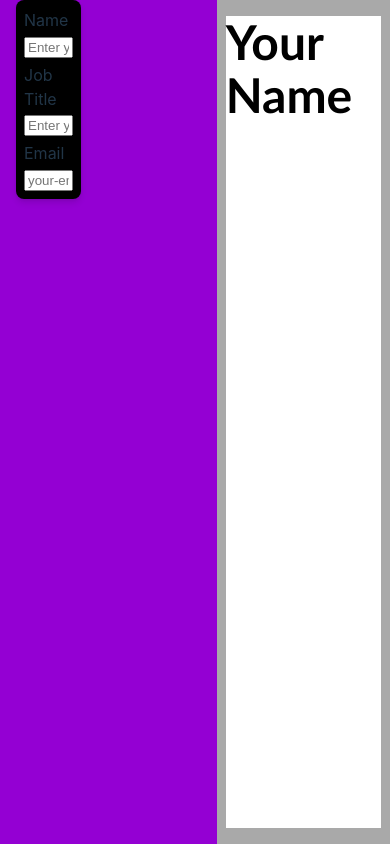
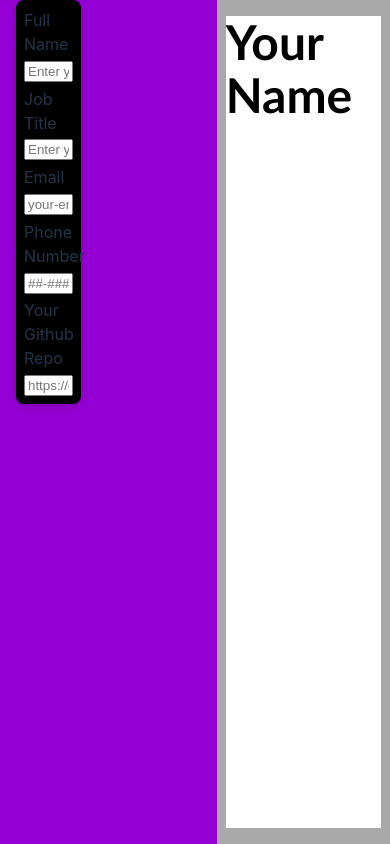
Before and after one commit to gonfuentes112/cvapp, a React (Vite) app: page / in a window 390 px wide. Built offline with nearby package versions, Linux system fonts and the light colour scheme.

Commit message:
feat: add phone and github

```diff
--- a/index.html
+++ b/index.html
@@ -1,8 +1,13 @@
-<!doctype html>
+<!DOCTYPE html>
 <html lang="en">
   <head>
     <meta charset="UTF-8" />
     <meta name="viewport" content="width=device-width, initial-scale=1.0" />
+    <link
+      rel="stylesheet"
+      type="text/css"
+      href="https://cdn.jsdelivr.net/gh/devicons/devicon@latest/devicon.min.css"
+    />
     <title>Cv App</title>
   </head>
   <body>
--- a/src/App.jsx
+++ b/src/App.jsx
@@ -8,7 +8,8 @@ function App() {
   const [title, setTitle] = useState("");
   const [email, setEmail] = useState("");
   const [validEmail, setValidEmail] = useState(true);
-  // const [phone, setPhone] = useState('')
+  const [phone, setPhone] = useState("");
+  const [github, setGithub] = useState("");
 
   function handleEdit(e) {
     const target = e.target;
@@ -18,12 +19,20 @@ function App() {
       setEmail(target.value);
       setValidEmail(target.validity.valid);
     }
+    if (target.className.includes("phoneInput")) setPhone(target.value);
+    if (target.className.includes("githubInput")) setGithub(target.value);
   }
 
   return (
     <>
       <Forms handleEdit={handleEdit} validEmail={validEmail}></Forms>
-      <Cv name={name} title={title} email={email} ></Cv>
+      <Cv
+        name={name}
+        title={title}
+        email={email}
+        phone={phone}
+        github={github}
+      ></Cv>
     </>
   );
 }
--- a/src/components/cv.jsx
+++ b/src/components/cv.jsx
@@ -1,7 +1,9 @@
 import "../styles/cv.css";
 import Email from "./email";
+import Phone from "./phone";
+import Github from "./github";
 
-function Cv({ name, title, email }) {
+function Cv({ name, title, email, phone, github }) {
   if (!name) {
     name = "Your Name";
   }
@@ -10,7 +12,11 @@ function Cv({ name, title, email }) {
       <div className="cv-sheet">
         <h1>{name}</h1>
         <h2>{title}</h2>
-        {email && <Email email={email}/>}
+        <div className="contact-info">
+          {email && <Email email={email} />}
+          {phone && <Phone phone={phone} />}
+          {github && <Github github={github} />}
+        </div>
       </div>
     </div>
   );
--- a/src/components/email.jsx
+++ b/src/components/email.jsx
@@ -1,4 +1,3 @@
-import '../styles/email.css';
 function Email({email}) {
     return <div className='emailContainer'>
     <svg xmlns="http://www.w3.org/2000/svg" viewBox="0 0 24 24">
--- a/src/components/forms.jsx
+++ b/src/components/forms.jsx
@@ -1,34 +1,54 @@
 import "../styles/forms.css";
 
-function Forms({handleEdit, validEmail }) {
+function Forms({ handleEdit, validEmail }) {
   return (
     <div className="forms-body">
       <form>
-        <label htmlFor="nameLabel">Name</label>
+        <label htmlFor="nameInput">Full Name</label>
         <input
           type="text"
-          id="nameLabel"
+          id="nameInput"
           className="nameInput"
           placeholder="Enter your full name"
           onChange={handleEdit}
         />
-        <label htmlFor="titleLabel">Job Title</label>
+        <label htmlFor="titleInput">Job Title</label>
         <input
           type="text"
-          id="titleLabel"
+          id="titleInput"
           className="titleInput"
           placeholder="Enter your job title"
           onChange={handleEdit}
         />
-      <label htmlFor="emailLabel">Email</label>
+        <label htmlFor="emailInput">Email</label>
         <input
           type="email"
-          id="emailLabel"
+          id="emailInput"
           className="emailInput"
           placeholder="your-email@example.com"
           onChange={handleEdit}
         />
-        {!validEmail && <div className="valError">Enter a valid email: your-email@example.com</div>}
+        {!validEmail && (
+          <div className="valError">
+            Enter a valid email: your-email@example.com
+          </div>
+        )}
+        <label htmlFor="phoneInput">Phone Number</label>
+        <input
+          type="phone"
+          id="phoneInput"
+          className="phoneInput"
+          placeholder="##-####-####"
+          onChange={handleEdit}
+        />
+        <label htmlFor="githubInput">Your Github Repo</label>
+        <input
+          type="text"
+          id="githubInput"
+          className="githubInput"
+          placeholder="https://github.com/yourrepo"
+          onChange={handleEdit}
+        />
       </form>
     </div>
   );
--- /dev/null
+++ b/src/components/github.jsx
@@ -0,0 +1,10 @@
+function Github({ github }) {
+  return (
+    <div className="githubContainer">
+      <i className="devicon-github-original colored"></i>
+      {github}
+    </div>
+  );
+}
+
+export default Github;
--- /dev/null
+++ b/src/components/phone.jsx
@@ -0,0 +1,13 @@
+function Phone({ phone }) {
+  return (
+    <div className="phoneContainer">
+      <svg xmlns="http://www.w3.org/2000/svg" viewBox="0 0 24 24">
+        <title>phone</title>
+        <path d="M6.62,10.79C8.06,13.62 10.38,15.94 13.21,17.38L15.41,15.18C15.69,14.9 16.08,14.82 16.43,14.93C17.55,15.3 18.75,15.5 20,15.5A1,1 0 0,1 21,16.5V20A1,1 0 0,1 20,21A17,17 0 0,1 3,4A1,1 0 0,1 4,3H7.5A1,1 0 0,1 8.5,4C8.5,5.25 8.7,6.45 9.07,7.57C9.18,7.92 9.1,8.31 8.82,8.59L6.62,10.79Z" />
+      </svg>
+      {phone}
+    </div>
+  );
+}
+
+export default Phone;
--- a/src/styles/cv.css
+++ b/src/styles/cv.css
@@ -28,3 +28,13 @@
   font-size: 1.5rem;
   color: #666
 }
+
+.contact-info {
+  display: flex;
+}
+
+svg {
+  width: 1rem;
+  height: 1rem;
+  vertical-align: middle;
+}
--- a/src/styles/email.css
+++ /dev/null
@@ -1,5 +0,0 @@
-svg {
-    width: 1rem;
-    height: 1rem;
-    vertical-align: middle;
-}
```
